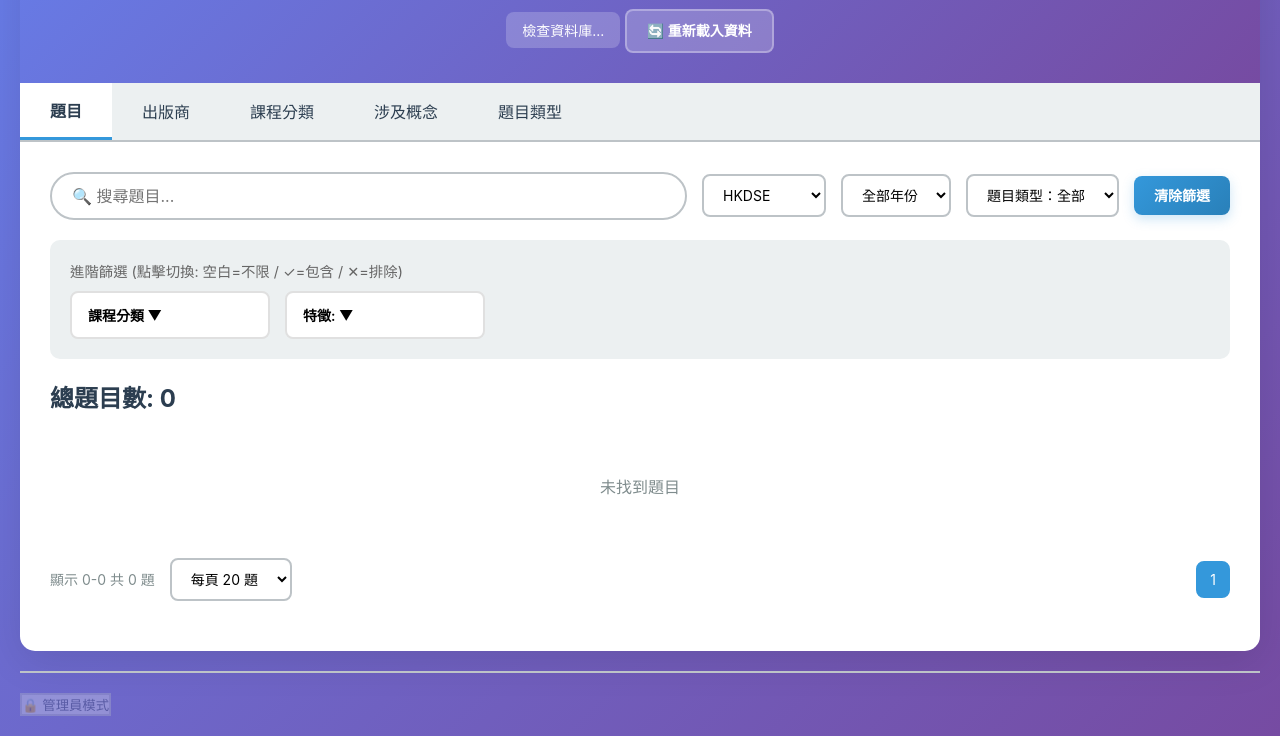
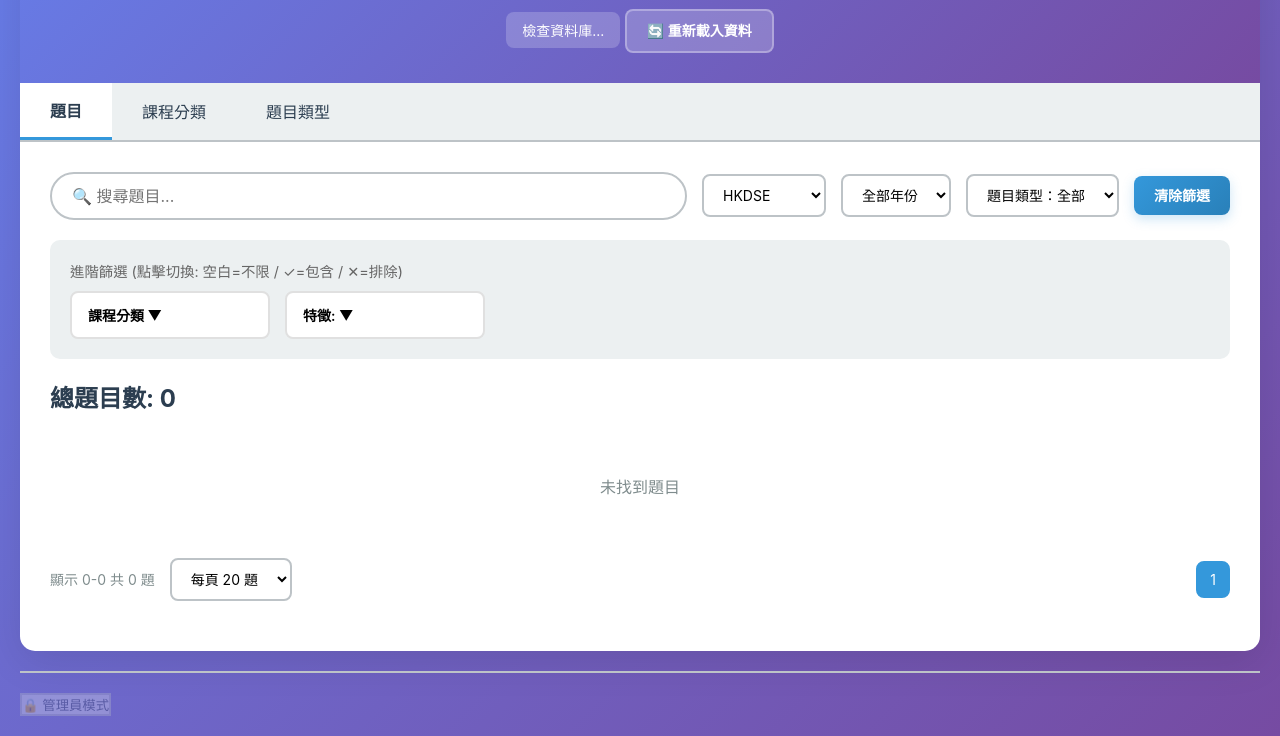
Before and after one commit to Mascellaneous/database, a plain HTML site: page index.html in a window 1280 px wide. Shown: the part 146-882 px from the top of the page. Drawn offline with Linux system fonts and the light colour scheme; no server answers.

Commit message:
Add files via upload

```diff
--- a/index.html
+++ b/index.html
@@ -22,9 +22,9 @@
         </header>
         <nav class="tabs">
             <button class="tab active" onclick="switchTab('questions')">題目</button>
-            <button class="tab" onclick="switchTab('publishers')">出版商</button>
+            <!-- <button class="tab" onclick="switchTab('publishers')">出版商</button> -->
             <button class="tab" onclick="switchTab('topics')">課程分類</button>
-            <button class="tab" onclick="switchTab('concepts')">涉及概念</button>
+            <!-- <button class="tab" onclick="switchTab('concepts')">涉及概念</button> -->
             <button class="tab" onclick="switchTab('patterns')">題目類型</button>
         </nav>
 
--- a/js/storage.js
+++ b/js/storage.js
@@ -219,6 +219,7 @@ class GoogleSheetsSync {
             'Exam': 'examination',
             'Year': 'year',
             'Paper': 'paper',
+            '題目類型': 'questionType',
             'Section': 'section',
             'Question Number': 'questionNumber',
             'Unique ID': 'id',
@@ -229,9 +230,14 @@ class GoogleSheetsSync {
             'Table': 'tableType',
             'Answer': 'answer',
             '答對百分比 (%)': 'correctPercentage',
+            // '考試報告': 'markersReport',
             'Marks': 'marks',
             '課程分類': 'curriculumClassification',
             'Aristo Learning Focus分類 (以上載的文件為準)': 'chapterClassification'
+            // '涉及概念': 'concepts',
+            // 'MC題型': 'patternTags',
+            // 'MC選項設計': 'optionDesign',
+            // 'Remarks': 'remarks'
         };
 
         this.requiredFields = ['examination', 'id'];
@@ -522,5 +528,4 @@ class GoogleSheetsSync {
     }
 }
 
-
 window.googleSheetsSync = null;
```
